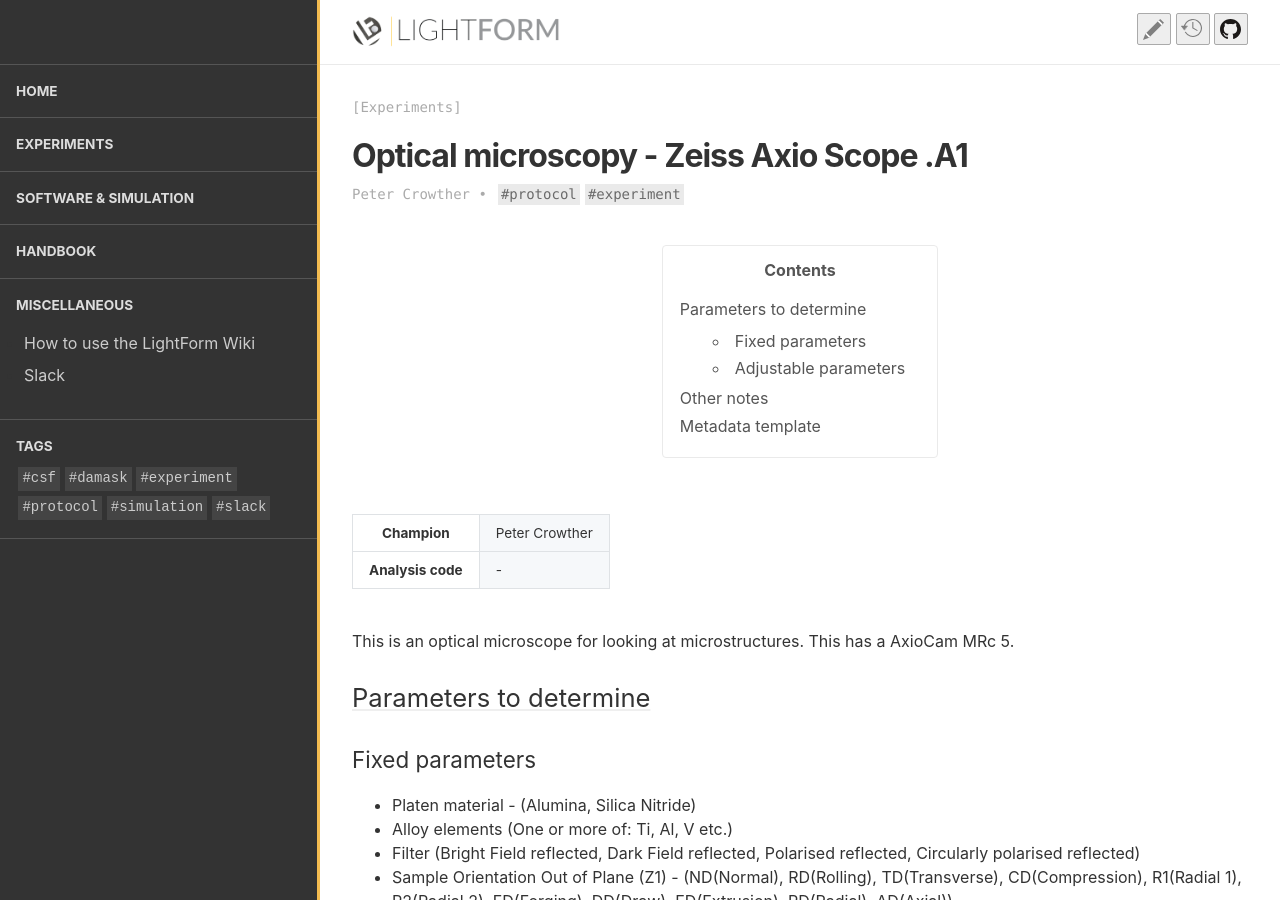
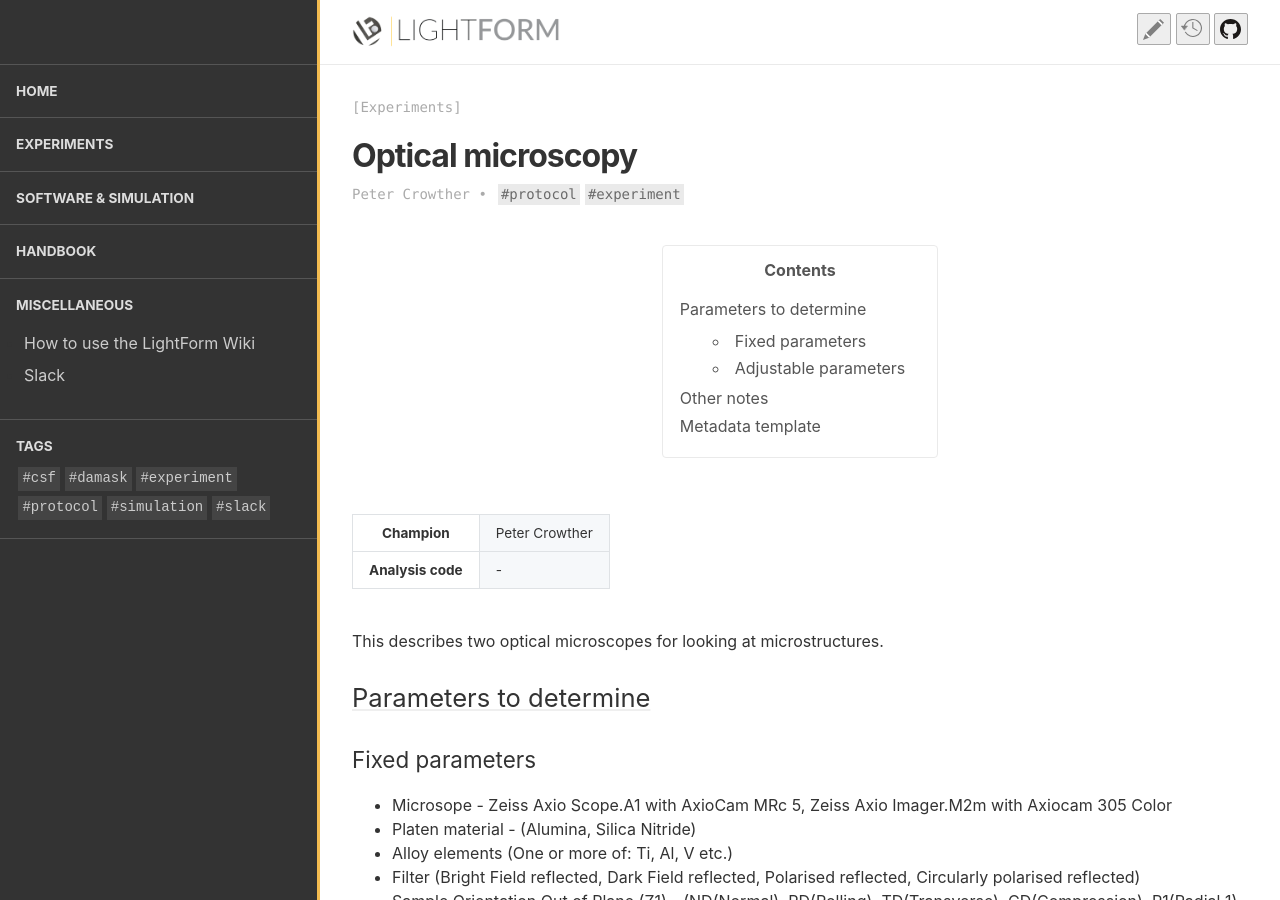
Before and after one commit to LightForm-group/wiki, a Jekyll site: the page built from collections/_experiments/2019-05-08-optical-microscopy.md, in a window 1280 px wide and 900 px high. Built offline with Jekyll 4.4.1, drawn with Linux system fonts in a browser that asks for light colours.

Commit message:
Updated Optical Microscope metadata

```diff
--- a/collections/_experiments/2019-05-08-optical-microscopy.md
+++ b/collections/_experiments/2019-05-08-optical-microscopy.md
@@ -1,14 +1,15 @@
 ---
 published: true
-title: 'Optical microscopy - Zeiss Axio Scope .A1 '
+title: Optical microscopy
 author: Peter Crowther
 ---
 
-This is an optical microscope for looking at microstructures. This has a AxioCam MRc 5.
+This describes two optical microscopes for looking at microstructures.
 
 ## Parameters to determine
 
 ### Fixed parameters
+- Microsope - Zeiss Axio Scope.A1 with AxioCam MRc 5, Zeiss Axio Imager.M2m with Axiocam 305 Color
 - Platen material - (Alumina, Silica Nitride)
 - Alloy elements (One or more of: Ti, Al, V etc.)
 - Filter (Bright Field reflected, Dark Field reflected, Polarised reflected, Circularly polarised reflected)
```
